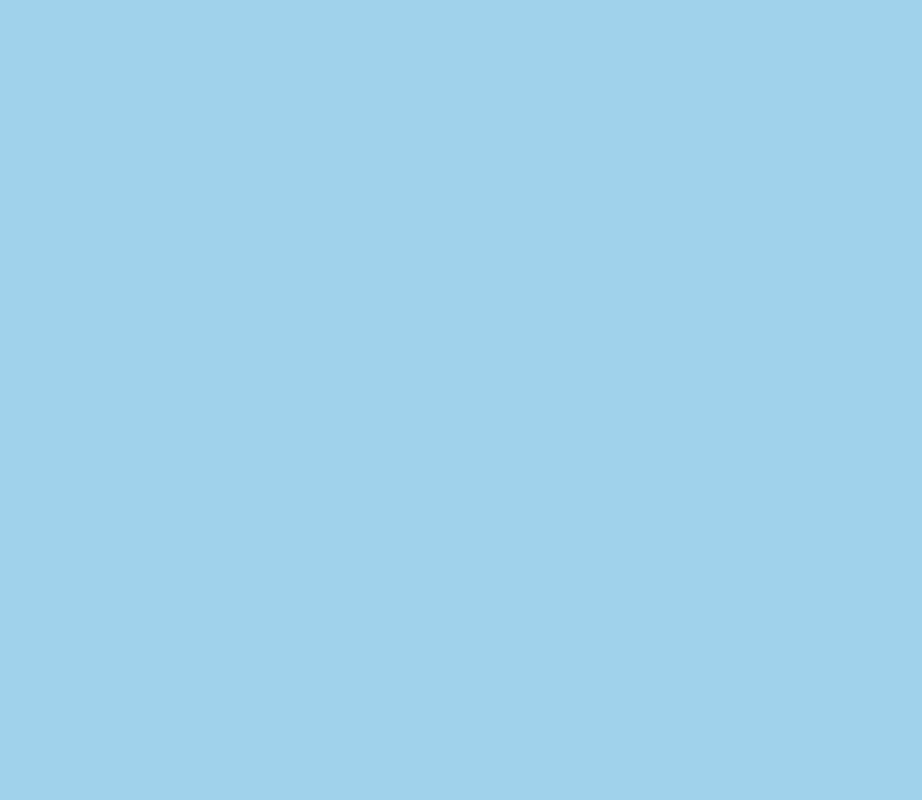
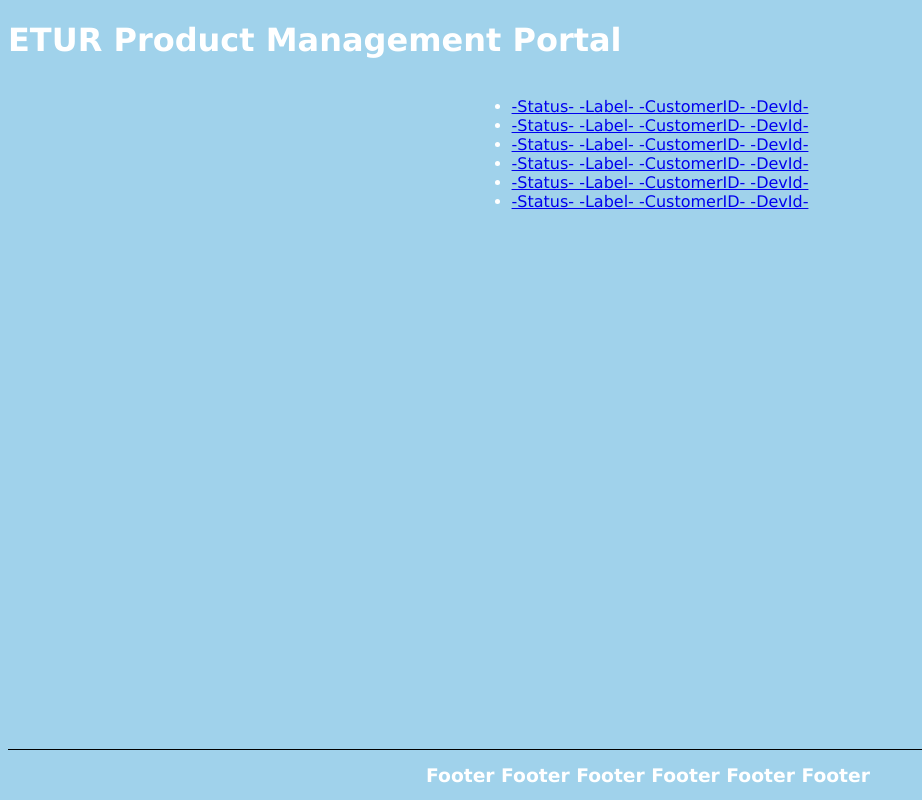
Before and after one commit to RobinMilson/ETUR, a plain HTML site: page src/website/productManagementPortal/index.html in a window 1280 px wide. Shown: the whole page, without its empty margins (0-922 px from the left). Drawn offline with Linux system fonts and the light colour scheme.

Commit message:
Product Management Portal

```diff
--- a/src/website/productManagementPortal/index.css
+++ b/src/website/productManagementPortal/index.css
@@ -9,3 +9,20 @@ body {
     display: flex;
     flex-direction: column;
 }
+
+.content{
+    display: flex;
+    flex-direction: column;
+    align-items: center;
+}
+
+.footer {
+    display: flex;
+    position: absolute;
+    align-items: center;
+    justify-content: center;
+    bottom: 0;
+    width: 100%;
+    height: 50px;
+    border-top: 1px solid #000;
+  }
--- a/src/website/productManagementPortal/index.html
+++ b/src/website/productManagementPortal/index.html
@@ -9,5 +9,26 @@
   </head>
 
   <body>
+
+    <div class="header">
+      <h1>ETUR Product Management Portal</h1>
+    </div>
+
+    <div class="content">
+      <div class="list">
+        <ul>
+          <li><a href="./details/details.html"> -Status- -Label- -CustomerID- -DevId-</a></li>
+          <li><a href="./details/details.html"> -Status- -Label- -CustomerID- -DevId-</a></li>
+          <li><a href="./details/details.html"> -Status- -Label- -CustomerID- -DevId-</a></li>
+          <li><a href="./details/details.html"> -Status- -Label- -CustomerID- -DevId-</a></li>
+          <li><a href="./details/details.html"> -Status- -Label- -CustomerID- -DevId-</a></li>
+          <li><a href="./details/details.html"> -Status- -Label- -CustomerID- -DevId-</a></li>
+        </ul>
+      </div>
+    </div>
+
+    <div class="footer">
+      <h3>Footer Footer Footer Footer Footer Footer</h3>
+    </div>
   </body>
 </html>
```
Also changed, not shown: src/website/productManagementPortal/details/details.html (added, +1 -0 lines), src/website/productManagementPortal/details/details.css (added), src/website/productManagementPortal/details/details.js (added).
